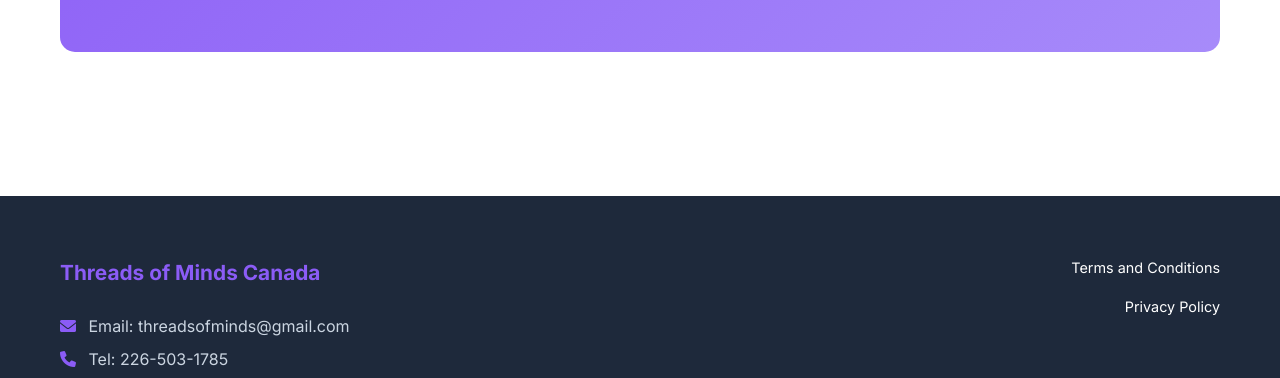
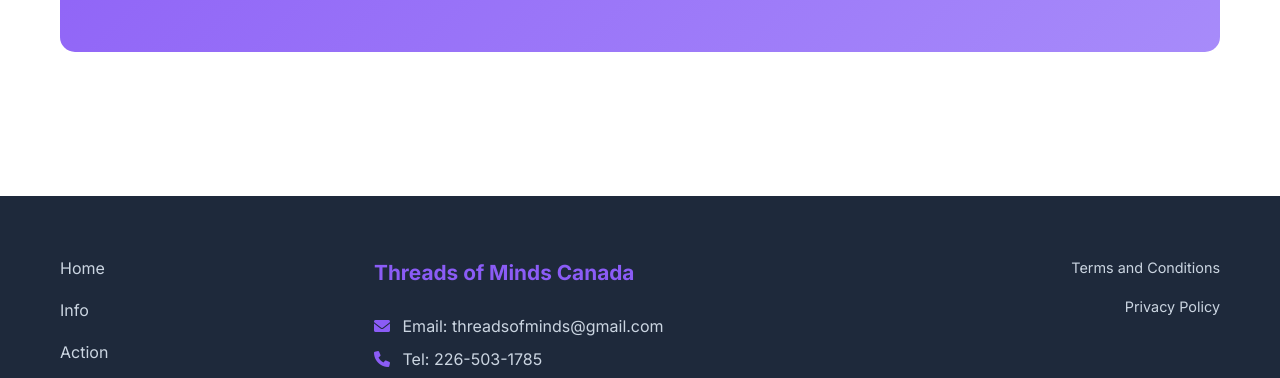
Before and after one commit to Jingyu-Zhu/ToM, a plain HTML site: page about/index.html in a window 1280 px wide. Shown: the part 3863-4241 px from the top of the page. Drawn offline with Linux system fonts and the light colour scheme; files whose address does not match are found by name.

Commit message:
Fix footer to match original design with navigation links and proper layout

```diff
--- a/about/index.html
+++ b/about/index.html
@@ -210,6 +210,14 @@
     <footer class="footer">
         <div class="container">
             <div class="footer-content">
+                <div class="footer-nav">
+                    <a href="/">Home</a>
+                    <a href="/info">Info</a>
+                    <a href="/action">Action</a>
+                    <a href="/about">About</a>
+                    <a href="/more">More</a>
+                </div>
+
                 <div class="footer-info">
                     <h3>Threads of Minds Canada</h3>
                     <div class="contact-info">
@@ -220,6 +228,7 @@
                     <div class="social-links">
                         <a href="#" aria-label="LinkedIn"><i class="fab fa-linkedin"></i></a>
                         <a href="#" aria-label="Facebook"><i class="fab fa-facebook"></i></a>
+                        <a href="#" aria-label="X (Twitter)"><i class="fab fa-x-twitter"></i></a>
                         <a href="#" aria-label="Instagram"><i class="fab fa-instagram"></i></a>
                     </div>
                 </div>
--- a/styles.css
+++ b/styles.css
@@ -405,10 +405,26 @@
 }
 
 .footer-content {
+    display: grid;
+    grid-template-columns: 1fr 2fr 1fr;
+    gap: 3rem;
+    margin-bottom: 3rem;
+}
+
+.footer-nav {
     display: flex;
-    justify-content: space-between;
-    align-items: flex-start;
-    margin-bottom: 3rem;
+    flex-direction: column;
+    gap: 1rem;
+}
+
+.footer-nav a {
+    color: #cbd5e1;
+    text-decoration: none;
+    transition: color 0.3s ease;
+}
+
+.footer-nav a:hover {
+    color: #8B5CF6;
 }
 
 .footer-info h3 {
@@ -451,7 +467,7 @@
 }
 
 .footer-legal a {
-    color: white;
+    color: #cbd5e1;
     text-decoration: none;
     transition: color 0.3s ease;
     font-size: 0.9rem;
```
Also changed, not shown: action/index.html (+9 -0 lines), index.html (+9 -0 lines), info/index.html (+9 -0 lines), more/index.html (+9 -0 lines).
